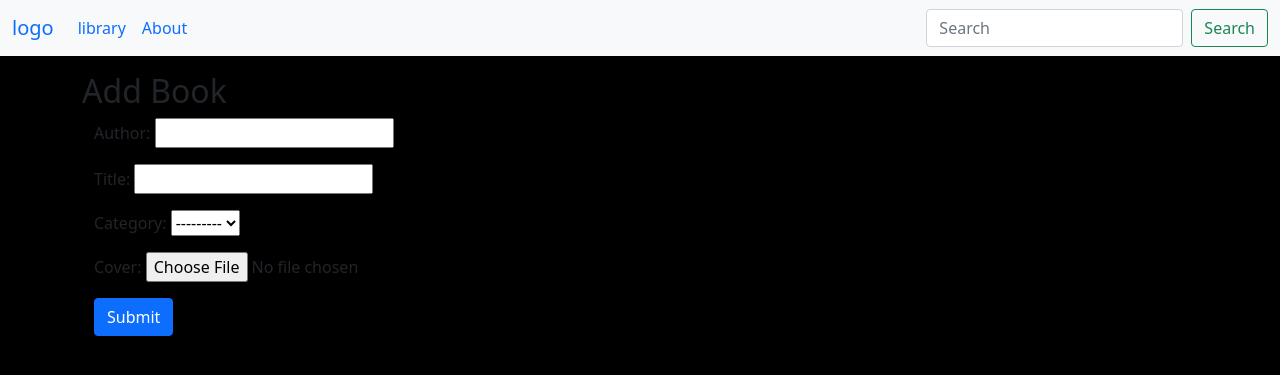
After one commit to Expece/django-library, a Django app: page /library/addbook/ in a window 1280 px wide. The commit adds this page. Shown: the top 375 px of the page. Run offline with Django 4.2, Linux system fonts and the light colour scheme; data that the repository does not hold is empty.

Commit message:
big work with library

```diff
--- /dev/null
+++ b/library/forms.py
@@ -0,0 +1,8 @@
+from django import forms
+from .models import Book
+
+
+class BookForm(forms.ModelForm):
+    class Meta:
+        model = Book
+        fields = ['author', 'title', 'category', 'cover' ]
--- a/library/models.py
+++ b/library/models.py
@@ -8,6 +8,17 @@ class Book(models.Model):
     category = models.ForeignKey('Category', on_delete=models.PROTECT, verbose_name='Category')
     cover = models.ImageField(upload_to='covers/', blank=True, verbose_name='Cover')
     published_date = models.DateTimeField(default=datetime.now(), verbose_name='Published date')
+
+    def get_absolute_url(self):
+        return reverse('book', kwargs = {'book_id': self.pk, 'author': self.author, 'title': self.title})
+
+    def __str__(self):
+        return self.title
+
+    class Meta:
+        verbose_name = 'Book'
+        verbose_name_plural = 'Books'
+        ordering = ['title']
 
 class Category(models.Model):
     title = models.CharField(max_length=150, db_index=True, verbose_name = 'Category name')
--- /dev/null
+++ b/library/templates/library/addbook.html
@@ -0,0 +1,16 @@
+{% extends 'main/base.html' %}
+
+{% block content %}
+    <h2 class="content-category">Add Book</h2>
+    <div class="container">
+        <form class="new-book-form" method="post" enctype="multipart/form-data">
+            {% csrf_token %}
+            {% if error %}
+                <span class="new-book-error">{{error}}</span>
+            {% endif %}
+            {{form.as_p}}
+            <p></p>
+            <button type="submit" class="btn btn-primary">Submit</button>
+        </form>
+    </div>
+{% endblock %}
--- /dev/null
+++ b/library/templates/library/readbook.html
@@ -0,0 +1,6 @@
+{% extends 'main/base.html' %}
+
+{% block content %}
+    <div class="">{{bookItem.author}}</div>
+    <div class="">{{bookItem.title}}</div>
+{% endblock %}
--- a/library/urls.py
+++ b/library/urls.py
@@ -6,4 +6,6 @@ from . import views
 
 urlpatterns = [
     path('', views.library, name='library'),
+    path('addbook/', views.addbook, name='addbook'),
+    path('<str:author>/<str:title>/', views.addbook, name='readbook'),
 ]
--- a/library/views.py
+++ b/library/views.py
@@ -1,6 +1,38 @@
-from django.shortcuts import render
+from django.shortcuts import render, redirect, get_object_or_404
+
+from library.forms import BookForm
 from .models import Book
 
 def library(request):
-    books = Book.object.filter().order_by('-published_date')
-    return render(request, 'library.html', {'books': books})
+    books = Book.objects.filter().order_by('-published_date')
+    return render(request, 'library/library.html', {'books': books})
+
+def addbook(request):
+    error = ''
+    if request.method == 'POST':
+        form = BookForm(request.POST, request.FILES)
+        if form.is_valid() and not existBook(form):
+            form.save()
+            return redirect('library')
+        else:
+            error='Form error'
+    form = BookForm
+    context = {
+        'form': form,
+        'error': error
+    }
+    return render(request, 'library/addbook.html', context)
+
+def readbook(request, book_id):
+    bookItem = get_object_or_404(Book, pk=book_id)
+    context = {
+        'bookItem': bookItem,
+    }
+    return render(request, 'library/readbook.html', context)
+
+
+def existBook(form: BookForm):
+    existBook = Book.objects.filter(author=form.changed_data['author'], title=form.changed_data['title'])
+    if existBook:
+        return True
+    return False
--- /dev/null
+++ b/main/static/css/style.css
@@ -0,0 +1,8 @@
+/* night time */
+body {
+    background-color: black;
+}
+
+.book-shelf{
+    margin-top: 20px;
+}
--- a/main/templates/inc/_navbar.html
+++ b/main/templates/inc/_navbar.html
@@ -1,19 +1,16 @@
 <nav class="navbar navbar-expand-lg bg-light">
     <div class="container-fluid">
-      <a class="navbar-brand" href="#">logo</a>
+      <a class="navbar-brand" href="{% url 'home' %}">logo</a>
       <button class="navbar-toggler" type="button" data-bs-toggle="collapse" data-bs-target="#navbarSupportedContent" aria-controls="navbarSupportedContent" aria-expanded="false" aria-label="Toggle navigation">
         <span class="navbar-toggler-icon"></span>
       </button>
       <div class="collapse navbar-collapse" id="navbarSupportedContent">
         <ul class="navbar-nav me-auto mb-2 mb-lg-0">
           <li class="nav-item">
-            <a class="nav-link active" aria-current="page" href="#">Home</a>
+            <a class="nav-link active" aria-current="page" href="{% url 'library' %}">library</a>
           </li>
           <li class="nav-item">
-            <a class="nav-link active" aria-current="page" href="#">library</a>
-          </li>
-          <li class="nav-item">
-            <a class="nav-link active" aria-current="page" href="#">About</a>
+            <a class="nav-link active" aria-current="page" href="{% url 'about' %}">About</a>
           </li>
         </ul>
         <form class="d-flex" role="search">
--- /dev/null
+++ b/main/templates/main/about.html
@@ -0,0 +1,6 @@
+{% extends 'main/base.html' %}
+
+{% block content %}
+    <div class="content-category">About</div>
+    <div class="category-text">Lorem ipsum dolor, sit amet consectetur adipisicing elit. Vitae cum cumque ducimus sint itaque repudiandae natus illo suscipit quasi. Laboriosam, perspiciatis aliquid. Numquam non est quae eum accusamus eius nobis?Lorem ipsum dolor sit amet consectetur adipisicing elit. Facere incidunt ab nulla hic non deserunt voluptatum, alias labore qui facilis minus quidem. Accusamus aliquid vitae nemo molestias amet ab possimus! Lorem, ipsum dolor sit amet consectetur adipisicing elit. Labore magni omnis, alias, facilis recusandae maxime quae aperiam et facere nam eius eos, voluptatum cum consequuntur explicabo velit accusantium expedita quod. Lorem ipsum dolor sit amet consectetur adipisicing elit. Odit, cumque maxime consequatur ipsa nemo veniam corporis reiciendis quisquam vero officiis nulla expedita dolorum consequuntur nobis ipsum omnis tempora dolorem voluptatibus!</div>
+{% endblock %}
--- a/main/urls.py
+++ b/main/urls.py
@@ -7,5 +7,6 @@ from . import views
 
 urlpatterns = [
     path('', views.home, name='home'),
+    path('about/', views.about, name='about'),
     path('library/', include('library.urls')),
 ] #+ static(settings.MEDIA_URL, document_root=settings.MEDIA_ROOT)
--- a/main/views.py
+++ b/main/views.py
@@ -2,3 +2,7 @@ from django.shortcuts import render
 
 def home(request):
     return render(request, 'main/home.html')
+
+
+def about(request):
+    return render(request, 'main/about.html')
```
Also changed, not shown: library/templates/inc/_book.html (added, +8 -0 lines), library/templates/library/library.html (+14 -0 lines), main/static/style.css (deleted).
